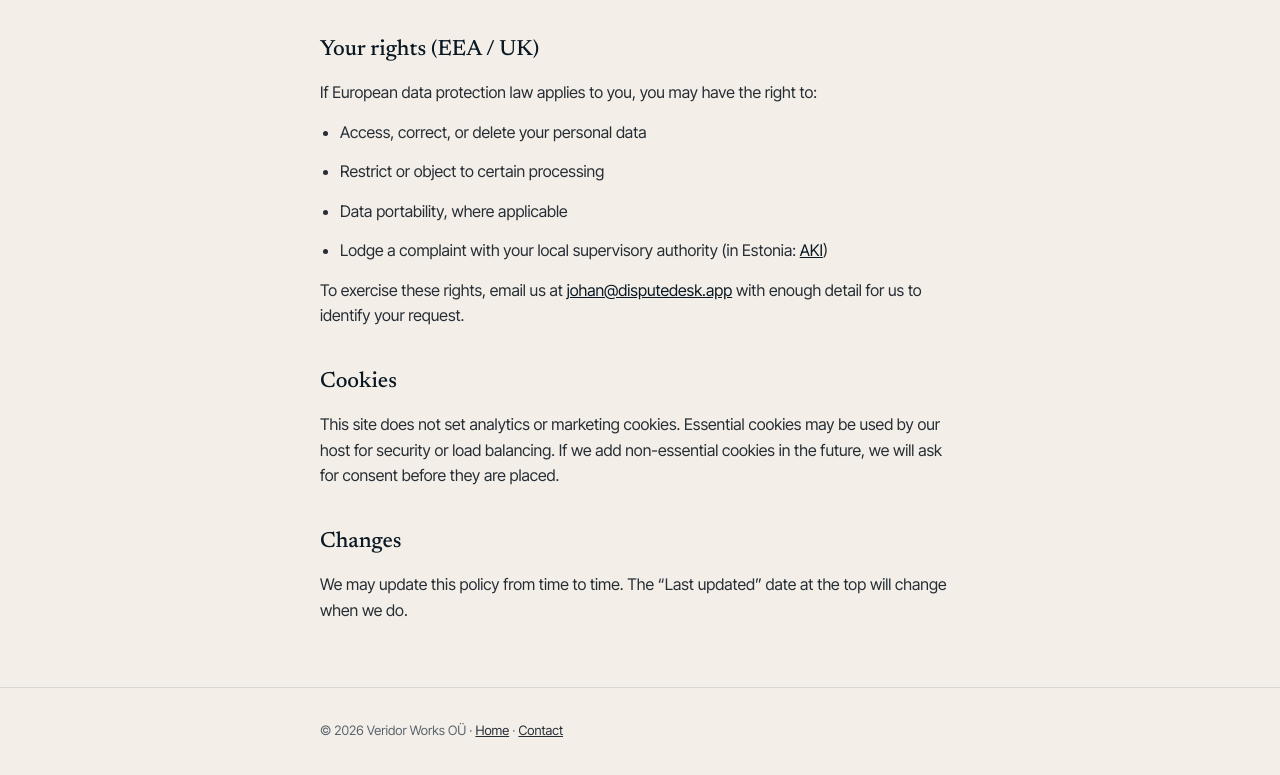
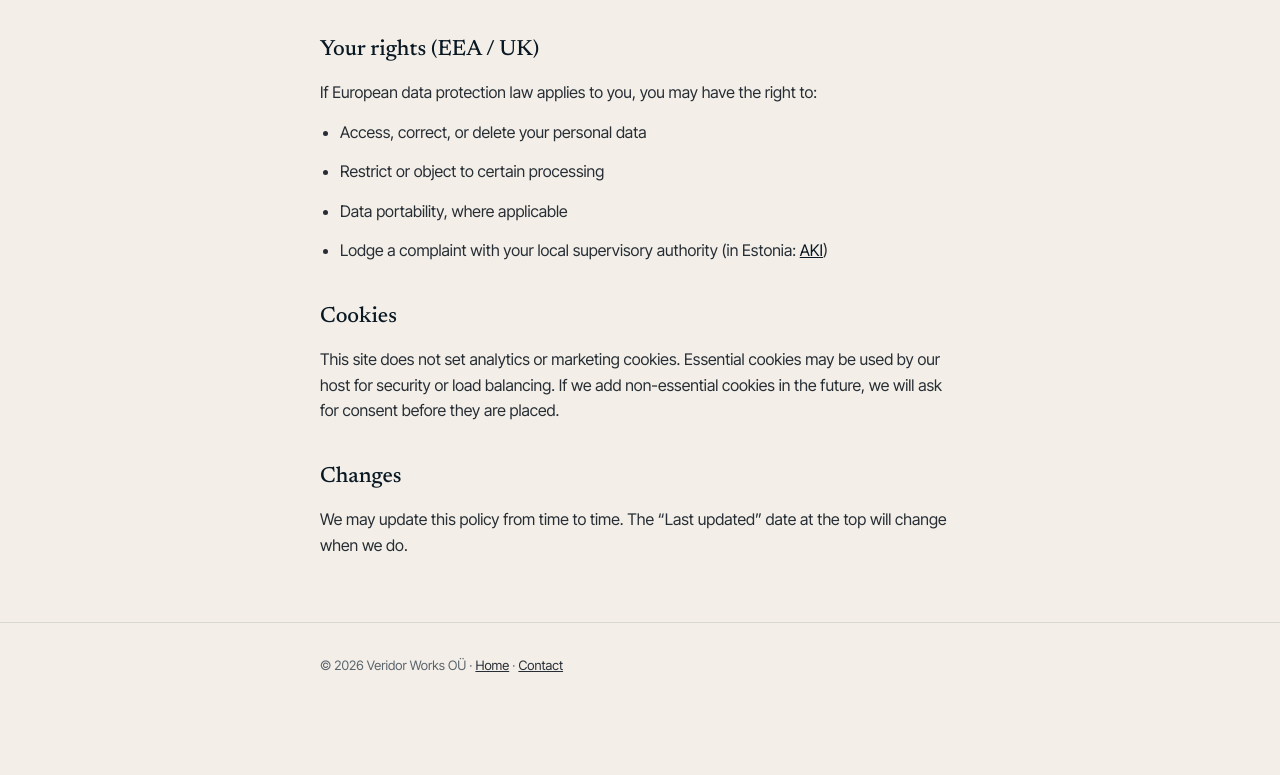
Before and after one commit to Johan-Jo/veridorworks, a website: page privacy.html in a window 1280 px wide. Shown: the part 1564-2339 px from the top of the page. After the commit the page ends 2288 px from the top, so only its background shows below. Drawn offline with Linux system fonts and the light colour scheme.

Commit message:
docs: remove privacy rights contact email from policy
Co-authored-by: Cursor <cursoragent@cursor.com>

```diff
--- a/privacy.html
+++ b/privacy.html
@@ -171,10 +171,6 @@
     <li>Data portability, where applicable</li>
     <li>Lodge a complaint with your local supervisory authority (in Estonia: <a href="https://www.aki.ee/en" rel="noopener noreferrer">AKI</a>)</li>
   </ul>
-  <p>
-    To exercise these rights, email us at
-    <a href="mailto:johan@disputedesk.app">johan@disputedesk.app</a> with enough detail for us to identify your request.
-  </p>
 
   <h2>Cookies</h2>
   <p>
```
